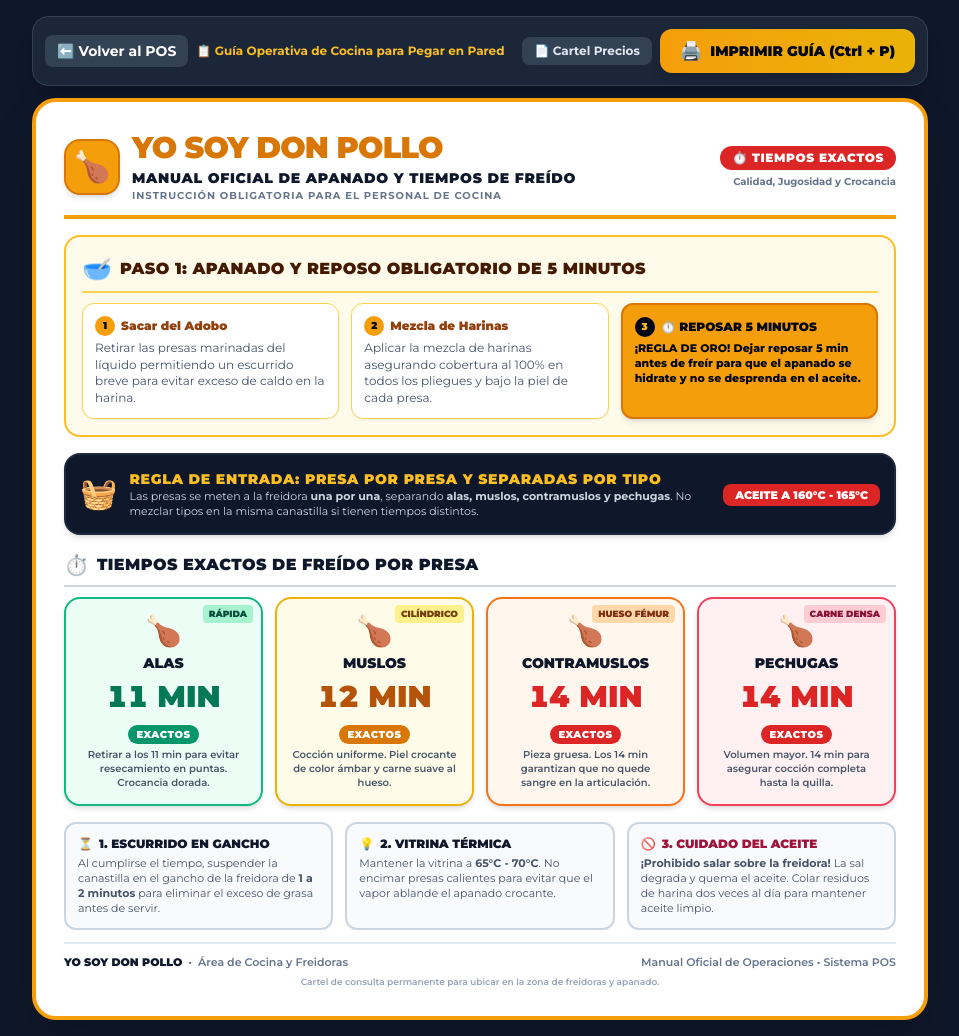
After one commit to josemp89/pollo-apanado, a FastAPI app: template app/templates/guia_fritura.html in a window 1280 px wide. The commit adds this page. Shown: the whole page, without its empty margins (160-1119 px from the left). Run offline with FastAPI, Linux system fonts and the light colour scheme; the template is opened without the code that fills it, so the values that code supplies are empty; some libraries are stand-ins or nearby versions.

Commit message:
feat(cocina): crear manual operativo de apanado y freido con tiempos exactos y reposo de 5 min

```diff
--- a/app/main.py
+++ b/app/main.py
@@ -77,6 +77,11 @@ def get_tutorial_view(request: Request):
 def get_precios_view(request: Request):
     return templates.TemplateResponse(request=request, name="cartel_precios.html", context={"view": "precios"})
 
+@app.get("/guia-fritura", response_class=HTMLResponse)
+@app.get("/fritura", response_class=HTMLResponse)
+def get_guia_fritura_view(request: Request):
+    return templates.TemplateResponse(request=request, name="guia_fritura.html", context={"view": "fritura"})
+
 @app.get("/manifest.json")
 def get_manifest():
     manifest_path = os.path.join(STATIC_DIR, "manifest.json")
--- a/app/templates/cartel_precios.html
+++ b/app/templates/cartel_precios.html
@@ -49,6 +49,9 @@
       <span class="text-xs text-amber-400 font-bold hidden sm:inline">📄 Documento para pegar en pared</span>
     </div>
     <div class="flex items-center space-x-2">
+      <a href="/guia-fritura" class="px-3 py-2 bg-slate-700 hover:bg-slate-600 rounded-xl text-xs font-bold text-slate-200 transition">
+        🍳 Guía de Freído
+      </a>
       <button onclick="window.print()" class="px-5 py-2 bg-gradient-to-r from-amber-500 to-yellow-500 hover:from-amber-400 hover:to-yellow-400 active:scale-95 text-slate-950 font-black text-sm rounded-xl shadow-lg transition flex items-center space-x-2">
         <span class="text-lg">🖨️</span>
         <span>IMPRIMIR CARTEL (Ctrl + P)</span>
--- /dev/null
+++ b/app/templates/guia_fritura.html
@@ -0,0 +1,287 @@
+<!DOCTYPE html>
+<html lang="es">
+<head>
+  <meta charset="UTF-8">
+  <meta name="viewport" content="width=device-width, initial-scale=1.0">
+  <title>Manual Oficial de Freído - YO SOY DON POLLO</title>
+  <link rel="icon" type="image/png" href="/static/img/icon-192.png">
+  <script src="https://cdn.tailwindcss.com"></script>
+  <style>
+    @import url('https://fonts.googleapis.com/css2?family=Montserrat:wght@400;600;700;800;900&display=swap');
+
+    body {
+      font-family: 'Montserrat', sans-serif;
+      -webkit-print-color-adjust: exact !important;
+      print-color-adjust: exact !important;
+    }
+
+    @media print {
+      @page {
+        size: letter portrait;
+        margin: 5mm;
+      }
+      .no-print {
+        display: none !important;
+      }
+      body {
+        background: #ffffff !important;
+        color: #000000 !important;
+        padding: 0 !important;
+      }
+      .page-container {
+        border: 4px solid #b45309 !important;
+        box-shadow: none !important;
+        max-width: 100% !important;
+        width: 100% !important;
+        padding: 16px !important;
+      }
+    }
+  </style>
+</head>
+<body class="bg-slate-900 text-slate-100 min-h-screen py-4 px-2 sm:px-6 flex flex-col items-center justify-center">
+
+  <!-- BARRA DE ACCIÓN SUPERIOR (SOLO EN PANTALLA) -->
+  <div class="no-print w-full max-w-4xl mb-3 flex flex-wrap items-center justify-between gap-3 bg-slate-800/90 border border-slate-700 p-3 rounded-2xl shadow-xl">
+    <div class="flex items-center space-x-2 text-sm text-slate-300">
+      <a href="/" class="px-3 py-1.5 bg-slate-700 hover:bg-slate-600 rounded-lg text-white font-bold transition flex items-center space-x-1">
+        <span>⬅️</span>
+        <span>Volver al POS</span>
+      </a>
+      <span class="text-xs text-amber-400 font-bold hidden sm:inline">📋 Guía Operativa de Cocina para Pegar en Pared</span>
+    </div>
+    <div class="flex items-center space-x-2">
+      <a href="/cartel-precios" class="px-3 py-1.5 bg-slate-700 hover:bg-slate-600 rounded-lg text-xs font-bold text-slate-200 transition">
+        📄 Cartel Precios
+      </a>
+      <button onclick="window.print()" class="px-5 py-2 bg-gradient-to-r from-amber-500 to-yellow-500 hover:from-amber-400 hover:to-yellow-400 active:scale-95 text-slate-950 font-black text-sm rounded-xl shadow-lg transition flex items-center space-x-2">
+        <span class="text-lg">🖨️</span>
+        <span>IMPRIMIR GUÍA (Ctrl + P)</span>
+      </button>
+    </div>
+  </div>
+
+  <!-- CONTENEDOR DEL MANUAL DE PARED (TAMAÑO CARTA EXACTO) -->
+  <div class="page-container w-full max-w-4xl bg-white text-slate-900 rounded-3xl p-6 sm:p-7 shadow-2xl border-4 border-amber-500 relative overflow-hidden">
+
+    <!-- ENCABEZADO INSTITUCIONAL -->
+    <header class="border-b-4 border-amber-500 pb-3 mb-4 flex items-center justify-between">
+      <div class="flex items-center space-x-3">
+        <div class="w-14 h-14 rounded-2xl bg-amber-500 text-slate-950 flex items-center justify-center text-3xl font-black shadow-md border-2 border-amber-600">
+          🍗
+        </div>
+        <div>
+          <h1 class="text-2xl sm:text-3xl font-black tracking-tight text-amber-600 uppercase leading-none">
+            YO SOY DON POLLO
+          </h1>
+          <p class="text-xs sm:text-sm font-black text-slate-900 uppercase tracking-wider mt-0.5">
+            Manual Oficial de Apanado y Tiempos de Freído
+          </p>
+          <p class="text-[10px] font-bold text-slate-500 uppercase tracking-widest">
+            Instrucción Obligatoria para el Personal de Cocina
+          </p>
+        </div>
+      </div>
+      <div class="text-right">
+        <div class="inline-block px-3 py-1 bg-red-600 text-white font-black text-xs uppercase rounded-full tracking-wider shadow-sm">
+          ⏱️ Tiempos Exactos
+        </div>
+        <p class="text-[10px] font-bold text-slate-500 mt-1">Calidad, Jugosidad y Crocancia</p>
+      </div>
+    </header>
+
+    <!-- ETAPA 1: EL PROTOCOLO DE APANADO Y REPOSO DE 5 MINUTOS (CLAVE) -->
+    <div class="bg-amber-50 border-2 border-amber-400 rounded-2xl p-4 mb-4 shadow-sm">
+      <div class="flex items-center space-x-2 border-b-2 border-amber-300 pb-1.5 mb-2.5">
+        <span class="text-2xl">🥣</span>
+        <h2 class="text-sm sm:text-base font-black text-amber-950 uppercase tracking-wide">
+          Paso 1: Apanado y Reposo Obligatorio de 5 Minutos
+        </h2>
+      </div>
+
+      <div class="grid grid-cols-1 md:grid-cols-3 gap-3 text-xs">
+
+        <div class="bg-white p-3 rounded-xl border border-amber-300 shadow-sm space-y-1">
+          <div class="flex items-center space-x-1.5 text-amber-800 font-black text-xs">
+            <span class="w-5 h-5 rounded-full bg-amber-500 text-slate-950 flex items-center justify-center text-[10px] font-black">1</span>
+            <span>Sacar del Adobo</span>
+          </div>
+          <p class="text-slate-600 leading-snug">
+            Retirar las presas marinadas del líquido permitiendo un escurrido breve para evitar exceso de caldo en la harina.
+          </p>
+        </div>
+
+        <div class="bg-white p-3 rounded-xl border border-amber-300 shadow-sm space-y-1">
+          <div class="flex items-center space-x-1.5 text-amber-800 font-black text-xs">
+            <span class="w-5 h-5 rounded-full bg-amber-500 text-slate-950 flex items-center justify-center text-[10px] font-black">2</span>
+            <span>Mezcla de Harinas</span>
+          </div>
+          <p class="text-slate-600 leading-snug">
+            Aplicar la mezcla de harinas asegurando cobertura al 100% en todos los pliegues y bajo la piel de cada presa.
+          </p>
+        </div>
+
+        <div class="bg-amber-500 text-slate-950 p-3 rounded-xl border-2 border-amber-600 shadow-md space-y-1">
+          <div class="flex items-center space-x-1.5 font-black text-xs uppercase">
+            <span class="w-5 h-5 rounded-full bg-slate-950 text-amber-400 flex items-center justify-center text-[10px] font-black">3</span>
+            <span>⏱️ REPOSAR 5 MINUTOS</span>
+          </div>
+          <p class="font-extrabold text-[11px] leading-snug">
+            ¡REGLA DE ORO! Dejar reposar 5 min antes de freír para que el apanado se hidrate y no se desprenda en el aceite.
+          </p>
+        </div>
+
+      </div>
+    </div>
+
+    <!-- ETAPA 2: FORMA DE INTRODUCCIÓN A LA FREIDORA -->
+    <div class="bg-slate-900 text-white rounded-2xl p-3.5 mb-4 shadow-md flex items-center justify-between border-2 border-slate-800">
+      <div class="flex items-center space-x-3">
+        <div class="text-3xl">🧺</div>
+        <div>
+          <h3 class="text-xs sm:text-sm font-black text-amber-400 uppercase tracking-wider">
+            Regla de Entrada: Presa por Presa y Separadas por Tipo
+          </h3>
+          <p class="text-[11px] text-slate-300 leading-snug">
+            Las presas se meten a la freidora <b>una por una</b>, separando <b>alas, muslos, contramuslos y pechugas</b>. No mezclar tipos en la misma canastilla si tienen tiempos distintos.
+          </p>
+        </div>
+      </div>
+      <div class="hidden sm:block text-right flex-shrink-0 pl-3">
+        <span class="px-3 py-1 bg-red-600 text-white font-black text-[11px] uppercase rounded-lg">
+          Aceite a 160°C - 165°C
+        </span>
+      </div>
+    </div>
+
+    <!-- ETAPA 3: TABLA MAESTRA DE TIEMPOS EXACTOS (4 COLUMNAS DE ALTO IMPACTO) -->
+    <div class="mb-4">
+      <div class="flex items-center space-x-2 border-b-2 border-slate-300 pb-1.5 mb-2.5">
+        <span class="text-xl">⏱️</span>
+        <h2 class="text-base font-black text-slate-900 uppercase tracking-wide">
+          Tiempos Exactos de Freído por Presa
+        </h2>
+      </div>
+
+      <div class="grid grid-cols-2 sm:grid-cols-4 gap-3">
+
+        <!-- ALAS: 11 MINUTOS -->
+        <div class="bg-emerald-50 border-2 border-emerald-500 rounded-2xl p-3.5 text-center shadow-md relative overflow-hidden">
+          <div class="absolute top-1.5 right-2 text-[9px] font-black bg-emerald-200 text-emerald-900 px-1.5 py-0.5 rounded uppercase">
+            Rápida
+          </div>
+          <div class="text-3xl mb-1">🍗</div>
+          <h3 class="text-sm font-black text-slate-900 uppercase">Alas</h3>
+          <div class="text-3xl font-black text-emerald-700 my-1.5 tabular-nums">11 MIN</div>
+          <div class="inline-block px-2 py-0.5 bg-emerald-600 text-white font-black text-[10px] rounded-full uppercase tracking-wider mb-1">
+            Exactos
+          </div>
+          <p class="text-[10px] font-semibold text-slate-600 leading-snug">
+            Retirar a los 11 min para evitar resecamiento en puntas. Crocancia dorada.
+          </p>
+        </div>
+
+        <!-- MUSLOS: 12 MINUTOS -->
+        <div class="bg-yellow-50 border-2 border-yellow-500 rounded-2xl p-3.5 text-center shadow-md relative overflow-hidden">
+          <div class="absolute top-1.5 right-2 text-[9px] font-black bg-yellow-200 text-yellow-900 px-1.5 py-0.5 rounded uppercase">
+            Cilíndrico
+          </div>
+          <div class="text-3xl mb-1">🍗</div>
+          <h3 class="text-sm font-black text-slate-900 uppercase">Muslos</h3>
+          <div class="text-3xl font-black text-amber-700 my-1.5 tabular-nums">12 MIN</div>
+          <div class="inline-block px-2 py-0.5 bg-amber-600 text-white font-black text-[10px] rounded-full uppercase tracking-wider mb-1">
+            Exactos
+          </div>
+          <p class="text-[10px] font-semibold text-slate-600 leading-snug">
+            Cocción uniforme. Piel crocante de color ámbar y carne suave al hueso.
+          </p>
+        </div>
+
+        <!-- CONTRAMUSLOS: 14 MINUTOS -->
+        <div class="bg-orange-50 border-2 border-orange-500 rounded-2xl p-3.5 text-center shadow-md relative overflow-hidden">
+          <div class="absolute top-1.5 right-2 text-[9px] font-black bg-orange-200 text-orange-900 px-1.5 py-0.5 rounded uppercase">
+            Hueso Fémur
+          </div>
+          <div class="text-3xl mb-1">🍗</div>
+          <h3 class="text-sm font-black text-slate-900 uppercase">Contramuslos</h3>
+          <div class="text-3xl font-black text-red-600 my-1.5 tabular-nums">14 MIN</div>
+          <div class="inline-block px-2 py-0.5 bg-red-600 text-white font-black text-[10px] rounded-full uppercase tracking-wider mb-1">
+            Exactos
+          </div>
+          <p class="text-[10px] font-semibold text-slate-600 leading-snug">
+            Pieza gruesa. Los 14 min garantizan que no quede sangre en la articulación.
+          </p>
+        </div>
+
+        <!-- PECHUGAS: 14 MINUTOS -->
+        <div class="bg-rose-50 border-2 border-rose-500 rounded-2xl p-3.5 text-center shadow-md relative overflow-hidden">
+          <div class="absolute top-1.5 right-2 text-[9px] font-black bg-rose-200 text-rose-900 px-1.5 py-0.5 rounded uppercase">
+            Carne Densa
+          </div>
+          <div class="text-3xl mb-1">🍗</div>
+          <h3 class="text-sm font-black text-slate-900 uppercase">Pechugas</h3>
+          <div class="text-3xl font-black text-red-600 my-1.5 tabular-nums">14 MIN</div>
+          <div class="inline-block px-2 py-0.5 bg-red-600 text-white font-black text-[10px] rounded-full uppercase tracking-wider mb-1">
+            Exactos
+          </div>
+          <p class="text-[10px] font-semibold text-slate-600 leading-snug">
+            Volumen mayor. 14 min para asegurar cocción completa hasta la quilla.
+          </p>
+        </div>
+
+      </div>
+    </div>
+
+    <!-- ETAPA 4: PROTOCOLO POST-FRITURA Y CONTROL DE CALIDAD -->
+    <div class="grid grid-cols-1 md:grid-cols-3 gap-3 text-xs mb-3">
+
+      <div class="bg-slate-50 border-2 border-slate-300 rounded-xl p-3 space-y-1">
+        <div class="font-black text-slate-900 uppercase flex items-center space-x-1.5">
+          <span>⏳</span>
+          <span>1. Escurrido en Gancho</span>
+        </div>
+        <p class="text-slate-600 text-[11px] leading-snug">
+          Al cumplirse el tiempo, suspender la canastilla en el gancho de la freidora de <b>1 a 2 minutos</b> para eliminar el exceso de grasa antes de servir.
+        </p>
+      </div>
+
+      <div class="bg-slate-50 border-2 border-slate-300 rounded-xl p-3 space-y-1">
+        <div class="font-black text-slate-900 uppercase flex items-center space-x-1.5">
+          <span>💡</span>
+          <span>2. Vitrina Térmica</span>
+        </div>
+        <p class="text-slate-600 text-[11px] leading-snug">
+          Mantener la vitrina a <b>65°C - 70°C</b>. No encimar presas calientes para evitar que el vapor ablande el apanado crocante.
+        </p>
+      </div>
+
+      <div class="bg-slate-50 border-2 border-slate-300 rounded-xl p-3 space-y-1">
+        <div class="font-black text-rose-800 uppercase flex items-center space-x-1.5">
+          <span>🚫</span>
+          <span>3. Cuidado del Aceite</span>
+        </div>
+        <p class="text-slate-600 text-[11px] leading-snug">
+          <b>¡Prohibido salar sobre la freidora!</b> La sal degrada y quema el aceite. Colar residuos de harina dos veces al día para mantener aceite limpio.
+        </p>
+      </div>
+
+    </div>
+
+    <!-- PIE DE PÁGINA -->
+    <footer class="pt-2.5 border-t-2 border-slate-200 flex flex-wrap items-center justify-between text-[11px] text-slate-500 font-semibold">
+      <div class="flex items-center space-x-1.5">
+        <span class="font-black text-slate-900">YO SOY DON POLLO</span>
+        <span>•</span>
+        <span>Área de Cocina y Freidoras</span>
+      </div>
+      <div>
+        <span>Manual Oficial de Operaciones • Sistema POS</span>
+      </div>
+      <div class="w-full text-center mt-1 text-[9px] text-slate-400">
+        Cartel de consulta permanente para ubicar en la zona de freidoras y apanado.
+      </div>
+    </footer>
+
+  </div>
+
+</body>
+</html>
```
